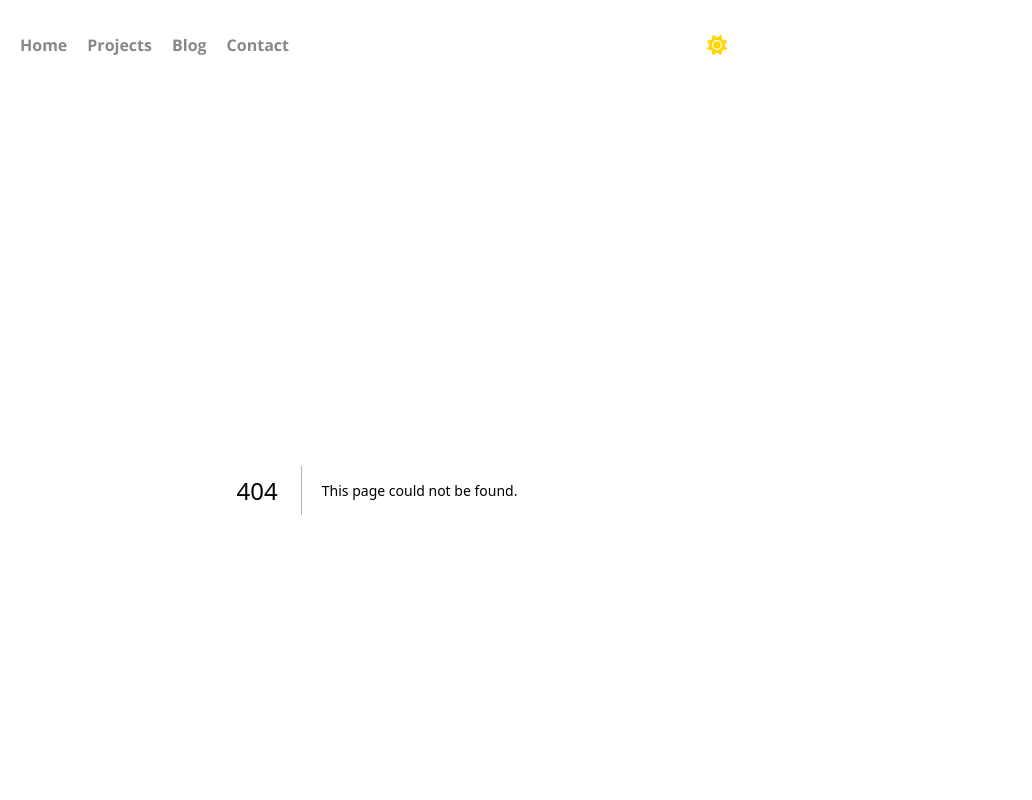
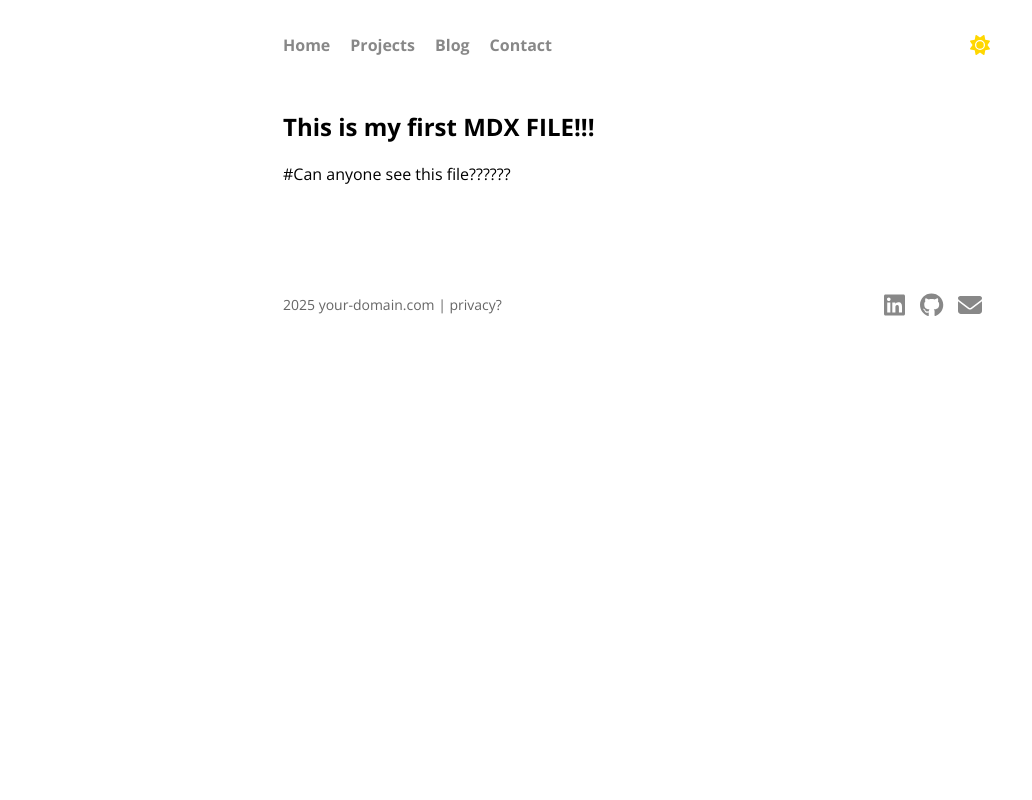
Before and after one commit to sQuillP/Portfolio, a Next.js app: page /blog/1 in a window 1280 px wide. Before the commit this address had no page. Shown: the top 800 px of the page, without its empty margins (0-1032 px from the left). Built offline with nearby package versions, Linux system fonts and the light colour scheme.

Commit message:
got mdxremote up and working

```diff
--- a/next.config.mjs
+++ b/next.config.mjs
@@ -1,4 +1,15 @@
+import createMDX from '@next/mdx'
+
 /** @type {import('next').NextConfig} */
-const nextConfig = {};
+const nextConfig = {
+  // Configure `pageExtensions` to include markdown and MDX files
+  pageExtensions: ['js', 'jsx', 'md', 'mdx', 'ts', 'tsx'],
+  // Optionally, add any other Next.js config below
+}
 
-export default nextConfig;
+const withMDX = createMDX({
+  // Add markdown plugins here, as desired
+})
+
+// Merge MDX config with Next.js config
+export default withMDX(nextConfig)
--- a/package.json
+++ b/package.json
@@ -14,7 +14,13 @@
     "@fortawesome/free-regular-svg-icons": "^6.7.2",
     "@fortawesome/free-solid-svg-icons": "^6.7.2",
     "@fortawesome/react-fontawesome": "^0.2.2",
+    "@mdx-js/loader": "^3.1.0",
+    "@mdx-js/react": "^3.1.0",
+    "@next/mdx": "^15.1.7",
+    "@types/mdx": "^2.0.13",
+    "gray-matter": "^4.0.3",
     "next": "15.1.6",
+    "next-mdx-remote": "^5.0.0",
     "react": "^19.0.0",
     "react-dom": "^19.0.0"
   },
--- /dev/null
+++ b/src/app/blog/[slug]/page.js
@@ -0,0 +1,18 @@
+import {getPostBySlug} from '@/utility/posts';
+import { MDXRemote } from 'next-mdx-remote/rsc';
+
+
+export default async function Page() {
+
+    const post = await getPostBySlug();
+
+    const {metadata, content} = post;
+    console.log("CONTENT", content);
+
+    return (
+        <MDXRemote
+            source={content}
+            components={null}
+        />
+    )
+}
--- /dev/null
+++ b/src/posts/test.mdx
@@ -0,0 +1,8 @@
+---
+title: "Hello world!"
+layout: 'post'
+slug: my-slug
+---
+## This is my first MDX FILE!!!
+
+#Can anyone see this file??????
--- /dev/null
+++ b/src/utility/posts.js
@@ -0,0 +1,20 @@
+import fs from 'fs';
+import matter from 'gray-matter';
+import path from 'path';
+
+
+export async function getPostBySlug(slug='test') {
+    try {
+
+        const blogDirectory = path.join(process.cwd(),'src','posts',`${slug}.mdx`);
+
+        console.log(blogDirectory);
+        const files =  fs.readFileSync(blogDirectory, {encoding:'utf-8'});
+
+        const {data, content} = matter(files);
+        return {metadata: {...data, slug: 'test'}, content};
+    }
+    catch(error) {
+        return {};
+    }
+}
```
Also changed, not shown: 1 other file (tests, documents, lock files or other folders).
